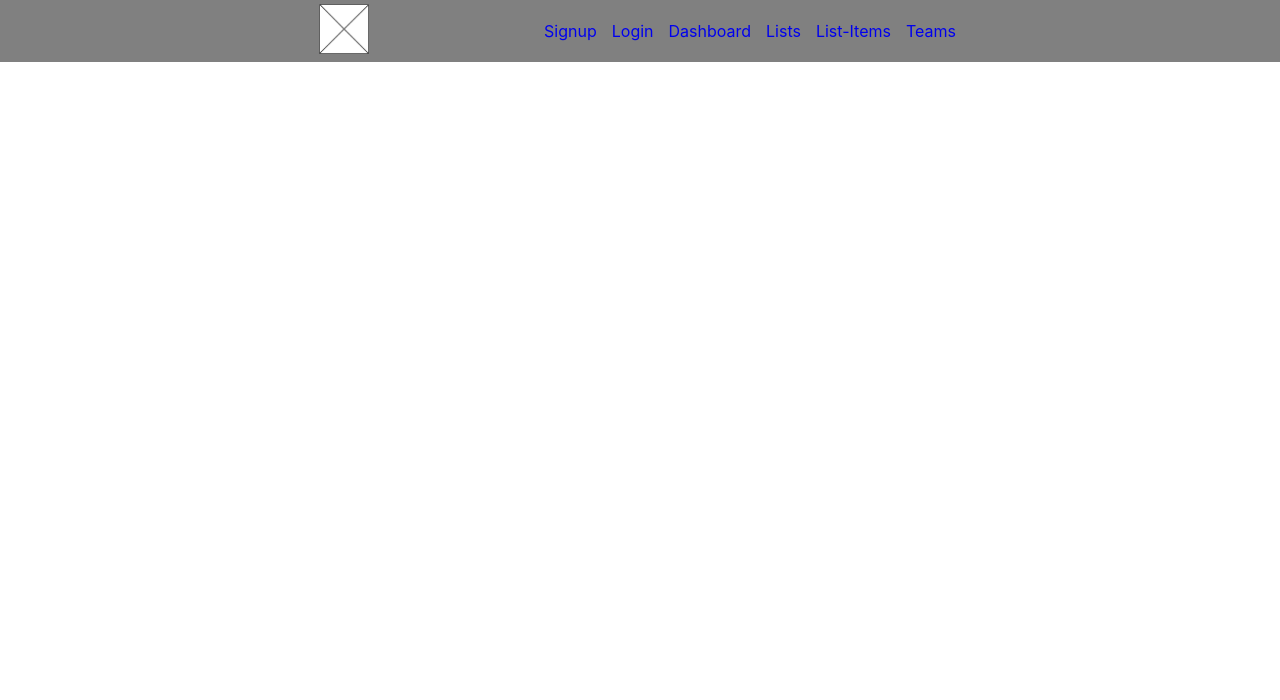
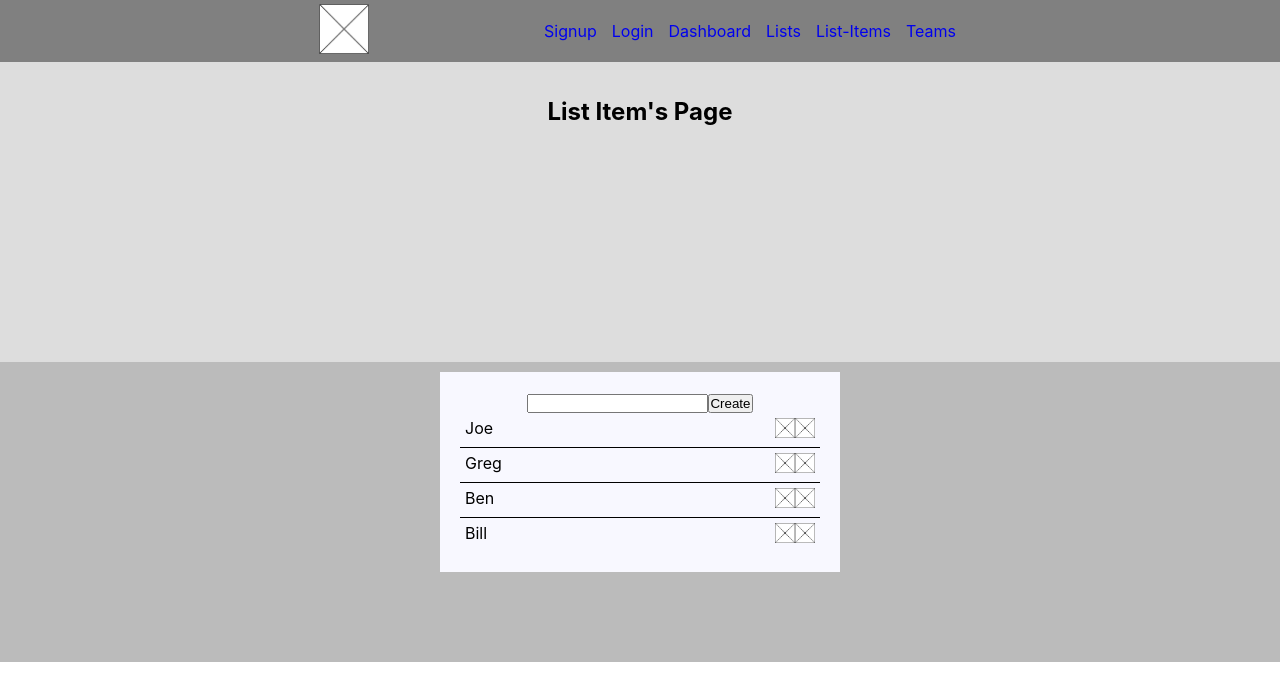
Before and after one commit to denver92john/captains-client, a React (Create React App) app: page /list-items in a window 1280 px wide. Shown: the top 700 px of the page. Built offline with nearby package versions, Linux system fonts and the light colour scheme.

Commit message:
html wireframe list items page

```diff
--- /dev/null
+++ b/src/components/ListItems/ListItems.js
@@ -0,0 +1,59 @@
+import React, {Component} from 'react';
+import {Form, Input, Button} from '../Utils/Utils';
+import icon from '../../img/wireframe-box.jpg';
+import '../List/List.css';
+
+class ListItems extends Component {
+    render() {
+        return (
+            <div className="wrapper list-component">
+                <Form>
+                    <div className="form-section">
+                        <Input
+                            type="text"
+                            name="list-name"
+                            required
+                        />
+                        <Button
+                            type="submit"
+                        >
+                            Create
+                        </Button>
+                    </div>
+                </Form>
+                <ul className="named-list">
+                    <li>
+                        <p>Joe</p>
+                        <form>
+                            <input type="image" src={icon} alt="edit button" className="list-item-button" />
+                            <input type="image" src={icon} alt="delete button" className="list-item-button" />
+                        </form>
+                    </li>
+                    <li>
+                        <p>Greg</p>
+                        <form>
+                            <input type="image" src={icon} alt="edit button" className="list-item-button" />
+                            <input type="image" src={icon} alt="delete button" className="list-item-button" />
+                        </form>
+                    </li>
+                    <li>
+                        <p>Ben</p>
+                        <form>
+                            <input type="image" src={icon} alt="edit button" className="list-item-button" />
+                            <input type="image" src={icon} alt="delete button" className="list-item-button" />
+                        </form>
+                    </li>
+                    <li>
+                        <p>Bill</p>
+                        <form>
+                            <input type="image" src={icon} alt="edit button" className="list-item-button" />
+                            <input type="image" src={icon} alt="delete button" className="list-item-button" />
+                        </form>
+                    </li>
+                </ul>
+            </div>
+        );
+    }
+}
+
+export default ListItems;
--- a/src/routes/DashboardPage/DashboardPage.js
+++ b/src/routes/DashboardPage/DashboardPage.js
@@ -8,7 +8,7 @@ class DashboardPage extends Component {
             <div>
                 <Section className="hero">
                     <header className="section-header">
-                        <h1>DashboardPage Page</h1>
+                        <h1>Dashboard Page</h1>
                     </header>
                 </Section>
                 <Section>
--- a/src/routes/ListItemsPage/ListItemsPage.js
+++ b/src/routes/ListItemsPage/ListItemsPage.js
@@ -1,9 +1,20 @@
 import React, {Component} from 'react';
+import {Section} from '../../components/Utils/Utils';
+import ListItems from '../../components/ListItems/ListItems';
 
 class ListItemsPage extends Component {
     render() {
         return (
-            <div></div>
+            <div>
+                <Section className="hero">
+                    <header className="section-header">
+                        <h1>List Item's Page</h1>
+                    </header>
+                </Section>
+                <Section>
+                    <ListItems />
+                </Section>
+            </div>
         );
     }
 }
```
Also changed, not shown: src/components/ListItems/ListItems.css (added).
